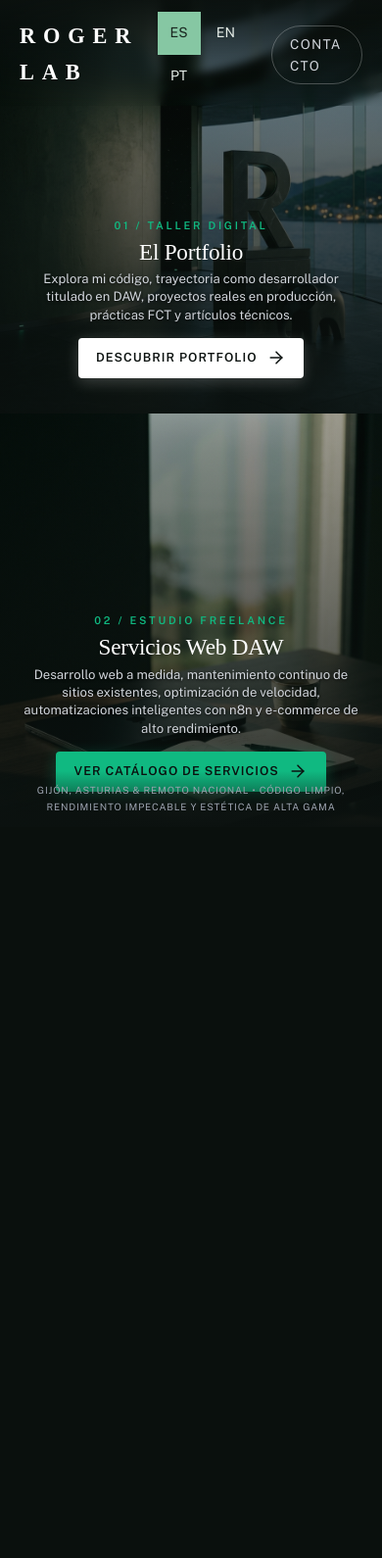
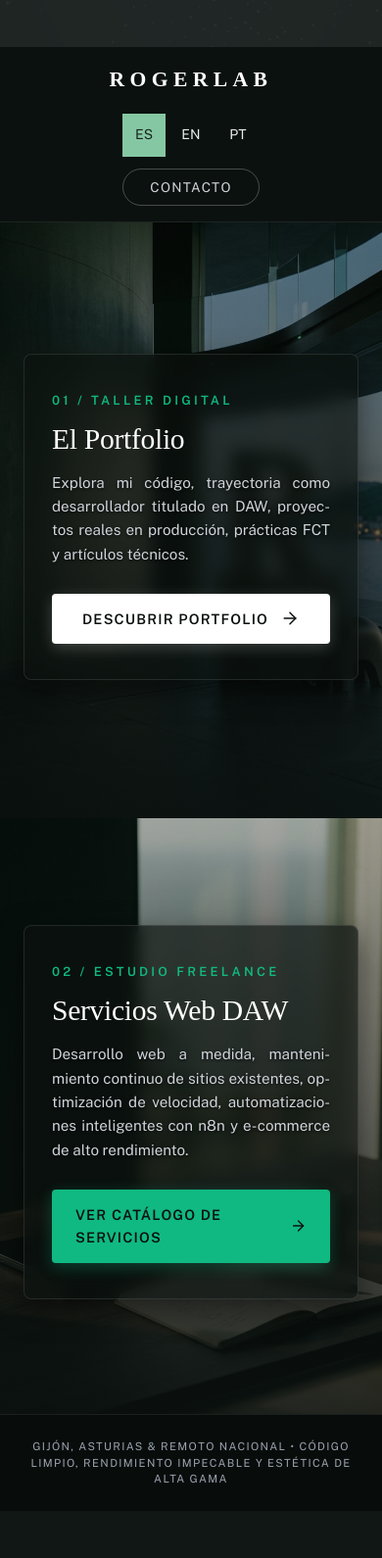
Before and after one commit to rogerio14698/porfolioRogerlab, a Laravel app: page / in a window 390 px wide. Shown: the whole page at 98% size. Before the commit the page ends 828 px from the top, so only its background shows below. Run offline with Laravel 12, Linux system fonts and the light colour scheme; data comes from the database, SQL or seed files in the repository; style sheets or scripts are compiled from the project's sources.

Commit message:
Refactor landing page styles for improved responsiveness and aesthetics; add error handling in service inquiry form; update email recipient in service inquiry test

```diff
--- a/app/Http/Controllers/ServiceController.php
+++ b/app/Http/Controllers/ServiceController.php
@@ -6,6 +6,7 @@ use App\Mail\ServiceInquiryMail;
 use App\Models\ServiceSetting;
 use Illuminate\Http\RedirectResponse;
 use Illuminate\Http\Request;
+use Illuminate\Support\Facades\Http;
 use Illuminate\Support\Facades\Mail;
 use Illuminate\Support\Facades\Validator;
 
@@ -88,6 +89,14 @@ class ServiceController extends Controller
      */
     public function submitInquiry(Request $request): RedirectResponse
     {
+        // Validación de seguridad Cloudflare Turnstile anti-spam
+        if (! $this->turnstilePassed($request)) {
+            return back()
+                ->withErrors(['security' => 'No se pudo validar la verificación de seguridad de Cloudflare. Inténtalo de nuevo.'])
+                ->withInput($request->except('cf-turnstile-response'))
+                ->withFragment('contacto-servicios');
+        }
+
         $validated = $request->validate([
             'name' => ['required', 'string', 'max:120'],
             'email' => ['required', 'email:rfc', 'max:180'],
@@ -118,6 +127,43 @@ class ServiceController extends Controller
             ->route('services.index', ['lang' => app()->getLocale()])
             ->with('service_success', '¡Gracias por contactar! He recibido tu solicitud en mi correo. Te responderé en menos de 24 horas con una propuesta a medida.')
             ->withFragment('contacto-servicios');
+    }
+
+    /**
+     * Valida el token de Cloudflare Turnstile para evitar bots y spam.
+     */
+    protected function turnstilePassed(Request $request): bool
+    {
+        if (app()->environment('testing')) {
+            return true;
+        }
+
+        if (app()->isLocal() && blank(config('services.turnstile.secret_key'))) {
+            return true;
+        }
+
+        $token = $request->string('cf-turnstile-response')->toString();
+        if (blank($token)) {
+            return false;
+        }
+
+        $response = Http::asForm()
+            ->timeout(10)
+            ->post(config('services.turnstile.verify_url'), [
+                'secret' => config('services.turnstile.secret_key'),
+                'response' => $token,
+                'remoteip' => $request->ip(),
+            ]);
+
+        if (! $response->ok()) {
+            return false;
+        }
+
+        $result = $response->json();
+        $expectedHost = parse_url((string) config('app.url'), PHP_URL_HOST);
+
+        return (bool) data_get($result, 'success')
+            && (! $expectedHost || data_get($result, 'hostname') === $expectedHost);
     }
 
     /**
--- a/app/Mail/ServiceInquiryMail.php
+++ b/app/Mail/ServiceInquiryMail.php
@@ -24,8 +24,11 @@ class ServiceInquiryMail extends Mailable
 
     public function envelope(): Envelope
     {
+        // Enviamos a tu buzón oficial del dominio en IONOS (rogeriolucas@rogerlab.es),
+        // que IONOS reenvía de forma transparente y autenticada a tu Gmail.
+        // Si el remitente es tu propio dominio en IONOS, nunca será rechazado por SPF/DKIM.
         return new Envelope(
-            to: [new Address($this->inquiryData['notification_email'] ?? 'rogeriolucas14698@gmail.com', 'Rogerio Lucas')],
+            to: [new Address('rogeriolucas@rogerlab.es', 'Rogerio Lucas - RogerLab')],
             replyTo: [new Address($this->inquiryData['email'], $this->inquiryData['name'])],
             subject: '⚡ Nueva solicitud de servicio freelance DAW: ' . ($this->inquiryData['service_name'] ?? 'Presupuesto general'),
         );
--- a/config/mail.php
+++ b/config/mail.php
@@ -43,6 +43,7 @@ return [
             'url' => env('MAIL_URL'),
             'host' => env('MAIL_HOST', '127.0.0.1'),
             'port' => env('MAIL_PORT', 2525),
+            'encryption' => env('MAIL_ENCRYPTION', 'tls'),
             'username' => env('MAIL_USERNAME'),
             'password' => env('MAIL_PASSWORD'),
             'timeout' => null,
--- a/resources/sass/src/_diorSplit.scss
+++ b/resources/sass/src/_diorSplit.scss
@@ -1,59 +1,85 @@
 // ==========================================================================
 // Estilos: Landing Split-Screen Dior (Portal de Entrada RogerLab)
 // Estética de Lujo, Armonía, Fotografía Inmersiva y Tipografía Editorial
-// Totalmente contenida sin scroll en X, Y ni Z
+// Escritorio: Contenida y elegante / Móvil: Con scroll fluido y espaciado ergonómico
 // ==========================================================================
 
 .mainContent-welcome {
     width: 100vw;
-    height: 100vh;
     max-width: 100vw;
-    max-height: 100vh;
     margin: 0;
     padding: 0;
-    overflow: hidden !important;
+    overflow-x: hidden;
+
+    @media (min-width: 901px) {
+        height: 100vh;
+        max-height: 100vh;
+        overflow: hidden !important;
+    }
 }
 
 .dior-split-portal {
-    position: fixed;
-    top: 0;
-    left: 0;
+    position: relative;
     width: 100vw;
-    height: 100vh;
-    max-width: 100vw;
-    max-height: 100vh;
+    min-height: 100vh;
     background-color: #0b110f;
     color: #f3f4f6;
-    overflow: hidden !important;
     display: flex;
     flex-direction: column;
 
+    @media (min-width: 901px) {
+        position: fixed;
+        top: 0;
+        left: 0;
+        height: 100vh;
+        overflow: hidden !important;
+    }
+
     // Barra superior minimalista flotante
     .dior-topbar {
-        position: absolute;
-        top: 0;
-        left: 0;
+        position: relative;
         width: 100%;
-        padding: calc(1rem + env(safe-area-inset-top, 0px)) 2.5rem 1rem 2.5rem;
+        padding: calc(1.25rem + env(safe-area-inset-top, 0px)) 2.5rem 1.25rem 2.5rem;
         display: flex;
         justify-content: space-between;
         align-items: center;
         z-index: 40;
-        background: linear-gradient(180deg, rgba(11, 17, 15, 0.92) 0%, rgba(11, 17, 15, 0) 100%);
-        backdrop-filter: blur(4px);
+        background: rgba(11, 17, 15, 0.95);
+        border-bottom: 1px solid rgba(255, 255, 255, 0.08);
+
+        @media (min-width: 901px) {
+            position: absolute;
+            top: 0;
+            left: 0;
+            border-bottom: none;
+            background: linear-gradient(180deg, rgba(11, 17, 15, 0.92) 0%, rgba(11, 17, 15, 0) 100%);
+            backdrop-filter: blur(4px);
+        }
 
         @media (max-width: 640px) {
-            padding: calc(0.75rem + env(safe-area-inset-top, 0px)) 1.25rem 0.5rem 1.25rem;
+            flex-direction: column;
+            align-items: center;
+            gap: 1rem;
+            padding: calc(1rem + env(safe-area-inset-top, 0px)) 1rem 1rem 1rem;
+            text-align: center;
         }
 
         .dior-brand {
             font-family: var(--font-primary, serif);
-            font-size: 1.4rem;
+            font-size: 1.5rem;
             letter-spacing: 0.35em;
             font-weight: 700;
             color: #ffffff;
             text-decoration: none;
+            white-space: nowrap; // Nunca corta el texto
+            overflow: visible;
+            display: inline-block;
             transition: opacity 0.3s ease;
+
+            @media (max-width: 640px) {
+                font-size: 1.35rem;
+                letter-spacing: 0.25em;
+            }
 
             &:hover {
                 opacity: 0.8;
@@ -63,7 +89,13 @@
         .dior-topbar-actions {
             display: flex;
             align-items: center;
-            gap: 1.5rem;
+            gap: 1.25rem;
+
+            @media (max-width: 640px) {
+                flex-direction: column; // En columna en móvil tal como solicitado
+                width: 100%;
+                gap: 0.75rem;
+            }
 
             .dior-pill-link {
                 color: #d1d5db;
@@ -71,10 +103,18 @@
                 letter-spacing: 0.1em;
                 text-transform: uppercase;
                 text-decoration: none;
-                padding: 0.4rem 1.1rem;
+                padding: 0.45rem 1.4rem;
                 border: 1px solid rgba(255, 255, 255, 0.25);
                 border-radius: 9999px;
+                white-space: nowrap;
                 transition: all 0.3s ease;
+
+                @media (max-width: 640px) {
+                    display: inline-block;
+                    width: auto;
+                    min-width: 140px;
+                    text-align: center;
+                }
 
                 &:hover {
                     color: #ffffff;
@@ -89,35 +129,38 @@
     .dior-split-container {
         display: flex;
         width: 100%;
-        height: 100%;
         flex: 1;
         position: relative;
-        overflow: hidden;
 
         @media (max-width: 900px) {
             flex-direction: column;
+            min-height: auto;
+        }
+
+        @media (min-width: 901px) {
+            height: 100%;
+            overflow: hidden;
         }
     }
 
-    // Paneles 50 / 50: el tamaño del panel y la posición del texto son FIJOS.
-    // Solo la imagen de fondo se expande / hace zoom al hover.
+    // Paneles
     .dior-split-panel {
-        flex: 1 1 50%;
-        width: 50%;
-        height: 100%;
         position: relative;
         display: flex;
         align-items: flex-end;
-        padding: 4.5rem 3.5rem;
         cursor: pointer;
         text-decoration: none;
         outline: none;
         overflow: hidden;
 
         @media (min-width: 901px) {
+            flex: 1 1 50%;
+            width: 50%;
+            height: 100%;
+            padding: 4.5rem 3.5rem;
+
             &:hover,
             &:focus-visible {
-                // El tamaño del panel no cambia para que el texto NO se mueva
                 .dior-bg-image {
                     transform: scale(1.08);
                 }
@@ -129,10 +172,10 @@
         }
 
         @media (max-width: 900px) {
-            flex: 1 1 50%;
             width: 100%;
-            height: 50%;
-            padding: 1.5rem 1.25rem 2.25rem 1.25rem;
+            min-height: 72vh; // Altura generosa con scroll natural
+            padding: 3.5rem 1.5rem 4rem 1.5rem;
+            align-items: center;
             justify-content: center;
         }
 
@@ -154,7 +197,7 @@
             .dior-overlay {
                 position: absolute;
                 inset: 0;
-                background: linear-gradient(180deg, rgba(11, 17, 15, 0.35) 0%, rgba(11, 17, 15, 0.85) 100%);
+                background: linear-gradient(180deg, rgba(11, 17, 15, 0.35) 0%, rgba(11, 17, 15, 0.88) 100%);
                 transition: background 0.5s ease;
             }
         }
@@ -162,76 +205,79 @@
         .dior-content-box {
             position: relative;
             z-index: 10;
-            max-width: 520px;
+            max-width: 540px;
             pointer-events: auto;
 
             @media (max-width: 900px) {
                 max-width: 100%;
-                text-align: center;
-                display: flex;
-                flex-direction: column;
-                align-items: center;
+                width: 100%;
+                background: rgba(11, 17, 15, 0.65);
+                backdrop-filter: blur(8px);
+                border: 1px solid rgba(255, 255, 255, 0.1);
+                border-radius: 8px;
+                padding: 2.25rem 1.75rem;
+                box-shadow: 0 10px 30px rgba(0, 0, 0, 0.5);
             }
 
             .dior-kicker {
                 display: block;
-                font-size: 0.75rem;
+                font-size: 0.8rem;
                 font-weight: 600;
                 letter-spacing: 0.25em;
                 color: #10b981;
                 text-transform: uppercase;
-                margin-bottom: 0.5rem;
-
-                @media (max-width: 640px) {
-                    font-size: 0.68rem;
-                    margin-bottom: 0.25rem;
-                }
+                margin-bottom: 0.75rem;
+                text-align: left;
             }
 
             .dior-title {
                 font-family: var(--font-primary, serif);
-                font-size: clamp(1.6rem, 3.8vw, 3.2rem);
+                font-size: clamp(2rem, 3.8vw, 3.2rem);
                 font-weight: 500;
                 line-height: 1.15;
                 color: #ffffff;
-                margin: 0 0 0.5rem 0;
+                margin: 0 0 1rem 0;
                 letter-spacing: -0.01em;
+                text-align: left;
 
                 @media (max-width: 640px) {
-                    font-size: 1.45rem;
-                    margin-bottom: 0.35rem;
+                    font-size: 1.85rem;
                 }
             }
 
+            // Texto justificado como solicitó el usuario
             .dior-description {
-                font-size: 0.95rem;
-                line-height: 1.5;
+                font-size: 1rem;
+                line-height: 1.65;
                 color: #d1d5db;
-                margin-bottom: 1.25rem;
+                margin-bottom: 2rem;
+                text-align: justify; // Justificado
+                text-justify: inter-word;
+                hyphens: auto;
                 text-shadow: 0 1px 3px rgba(0, 0, 0, 0.8);
 
                 @media (max-width: 640px) {
-                    font-size: 0.82rem;
-                    line-height: 1.4;
-                    margin-bottom: 0.85rem;
-                    display: -webkit-box;
-                    -webkit-line-clamp: 2;
-                    -webkit-box-orient: vertical;
-                    overflow: hidden;
+                    font-size: 0.95rem;
+                    line-height: 1.6;
+                    margin-bottom: 1.75rem;
                 }
             }
 
             .dior-btn-wrapper {
                 display: flex;
-                justify-content: center;
+
+                @media (max-width: 640px) {
+                    width: 100%;
+                }
             }
 
             .dior-btn {
                 display: inline-flex;
                 align-items: center;
-                gap: 0.6rem;
-                padding: 0.75rem 1.4rem;
-                font-size: 0.85rem;
+                justify-content: center;
+                gap: 0.75rem;
+                padding: 0.9rem 1.8rem;
+                font-size: 0.9rem;
                 font-weight: 600;
                 letter-spacing: 0.08em;
                 text-transform: uppercase;
@@ -243,8 +289,8 @@
                 transition: all 0.3s ease;
 
                 @media (max-width: 640px) {
-                    padding: 0.65rem 1.15rem;
-                    font-size: 0.78rem;
+                    width: 100%;
+                    padding: 0.85rem 1.5rem;
                 }
 
                 svg {
@@ -315,28 +361,35 @@
         }
     }
 
-    // Pie discreto
+    // Pie de la landing (relativo al final para que nunca solape el contenido)
     .dior-bottom-footer {
-        position: absolute;
-        bottom: 0;
-        left: 0;
+        position: relative;
         width: 100%;
-        padding: 0.75rem 1.5rem calc(0.75rem + env(safe-area-inset-bottom, 0px)) 1.5rem;
-        background: linear-gradient(0deg, rgba(11, 17, 15, 0.95) 0%, rgba(11, 17, 15, 0) 100%);
+        padding: 1.5rem 1.5rem calc(1.5rem + env(safe-area-inset-bottom, 0px)) 1.5rem;
+        background: #080d0c;
+        border-top: 1px solid rgba(255, 255, 255, 0.08);
         z-index: 30;
-        pointer-events: none;
         text-align: center;
 
+        @media (min-width: 901px) {
+            position: absolute;
+            bottom: 0;
+            left: 0;
+            background: linear-gradient(0deg, rgba(11, 17, 15, 0.95) 0%, rgba(11, 17, 15, 0) 100%);
+            border-top: none;
+            pointer-events: none;
+        }
+
         p {
-            font-size: 0.7rem;
+            font-size: 0.75rem;
             letter-spacing: 0.12em;
             text-transform: uppercase;
             color: #9ca3af;
             margin: 0;
 
             @media (max-width: 640px) {
-                font-size: 0.62rem;
-                letter-spacing: 0.08em;
+                font-size: 0.7rem;
+                line-height: 1.5;
             }
         }
     }
```
Also changed, not shown: resources/views/components/servicesStore.blade.php (+10 -0 lines), tests/Feature/ServiceStoreTest.php (+1 -1 lines), public/css/app.css, 1 other file.
